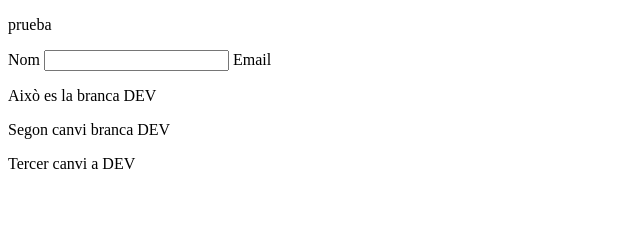
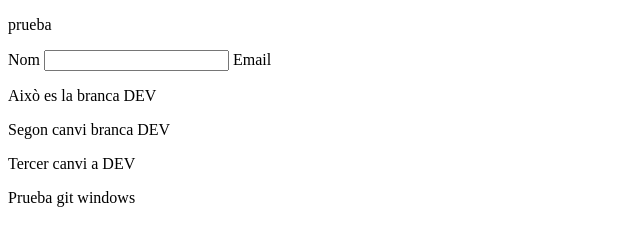
Before and after one commit to scobo04/activitat-ed-llmqs, a plain HTML site: page prueba.html in a window 1280 px wide. Shown: the whole page, without its empty margins (0-640 px from the left). Drawn offline with Linux system fonts and the light colour scheme.

Commit message:
Prueba git windows

```diff
--- a/prueba.html
+++ b/prueba.html
@@ -35,5 +35,6 @@
     <p>Això es la branca DEV</p>
     <p>Segon canvi branca DEV</p>
     <p>Tercer canvi a DEV</p>
+    <p>Prueba git windows</p>
 </body>
 </html>
```
